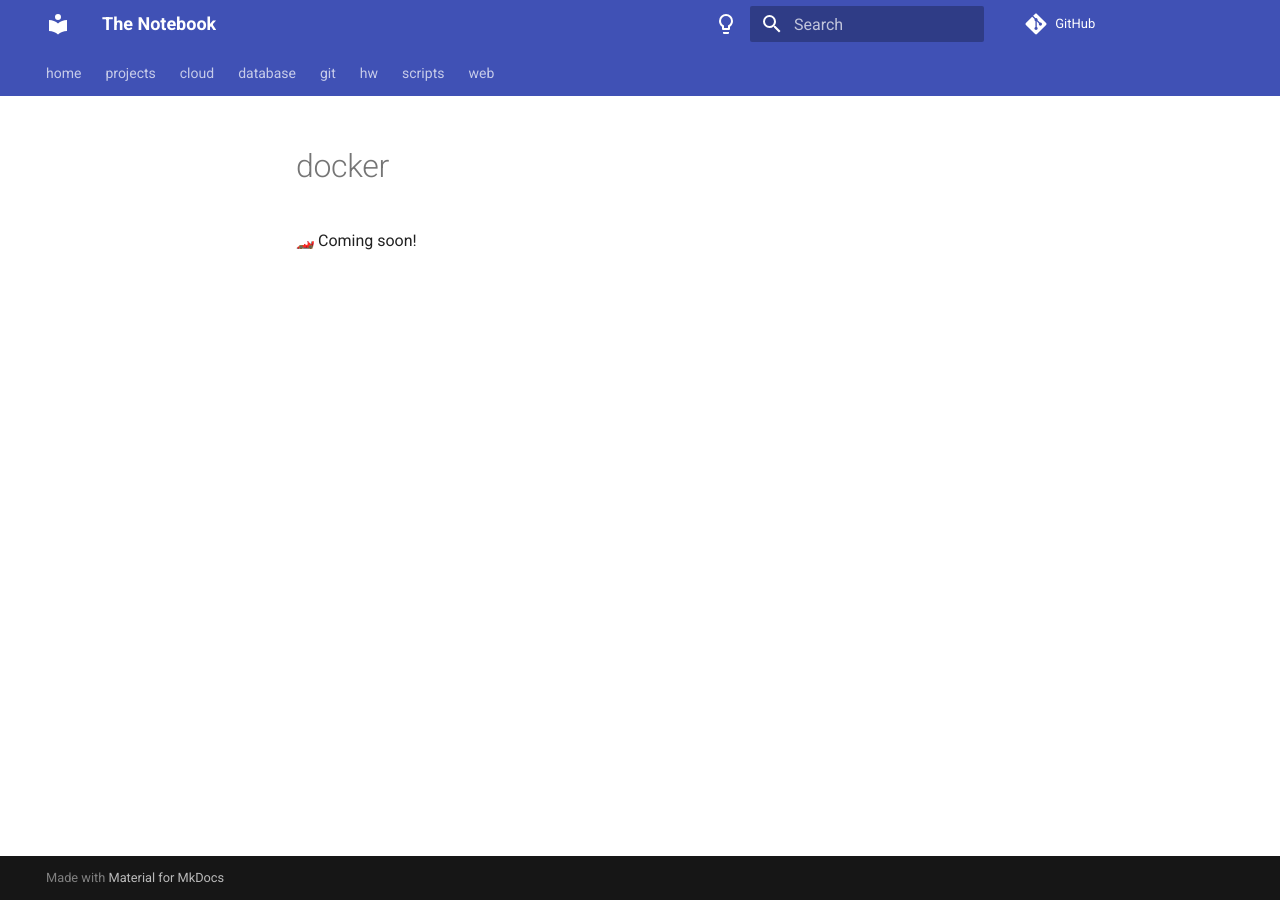
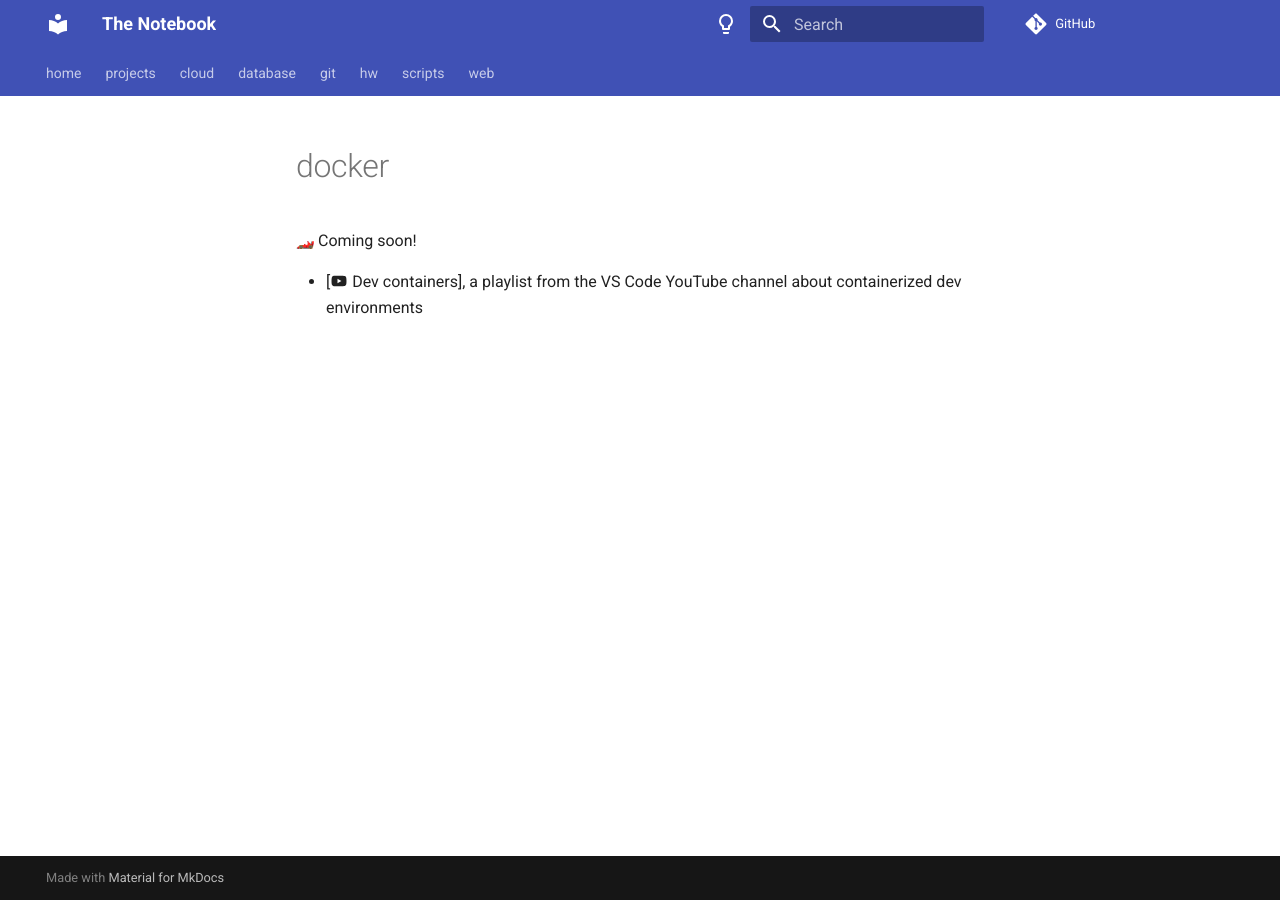
Before and after one commit to sannae/the-notebook, an MkDocs documentation site: the page built from docs/cloud/docker.md, in a window 1280 px wide. Built offline with MkDocs 1.6.1 and Material for MkDocs 9.7.7, drawn with Linux system fonts in a browser that asks for light colours; emoji names are drawn with the system emoji font; comment, search, counter and statistics services are not loaded.

Commit message:
Update docker.md

```diff
--- a/docs/cloud/docker.md
+++ b/docs/cloud/docker.md
@@ -1,3 +1,5 @@
 # docker
 
 :racing_car: Coming soon!
+
+* [:material-youtube: Dev containers], a playlist from the VS Code YouTube channel about containerized dev environments
```
